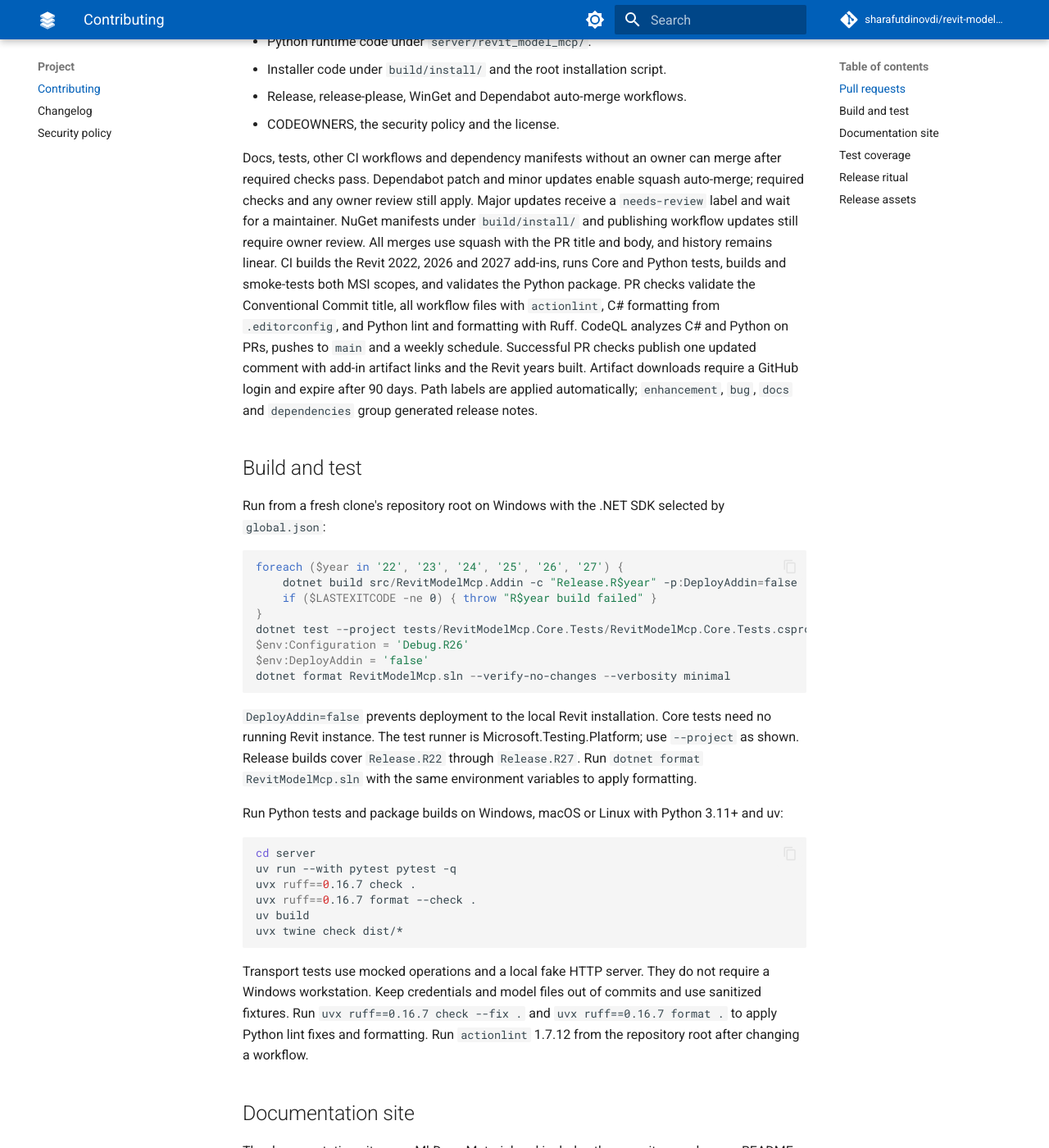
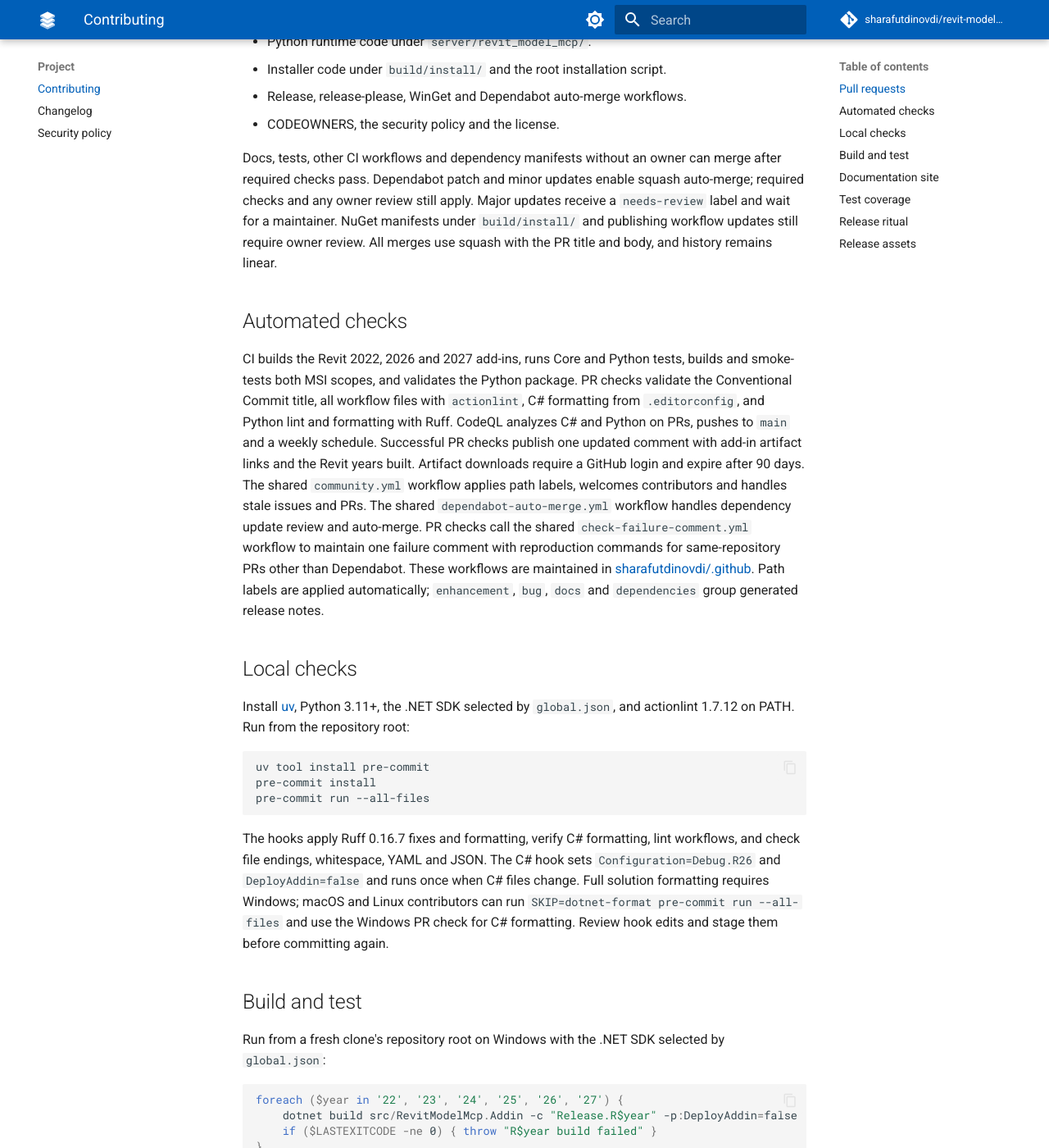
Before and after one commit to sharafutdinovdi/revit-model-mcp, an MkDocs documentation site: the page built from docs/contributing.md, in a window 1280 px wide and 1400 px high, scrolled down 938 px. Shown: the whole window at 82% size. Built offline with MkDocs 1.6.1 and Material for MkDocs 9.7.7, drawn with Linux system fonts in a browser that asks for light colours; comment, search, counter and statistics services are not loaded.

Commit message:
ci: adopt shared community workflows and pre-commit

````diff
--- a/CONTRIBUTING.md
+++ b/CONTRIBUTING.md
@@ -5,7 +5,7 @@ Bug reports include the Revit year, add-in version, installation method, transpo
 For visible failures, attach a screenshot of the dialog or ribbon in the form's screenshot field.
 Usage and installation questions belong in [Discussions](https://github.com/sharafutdinovdi/revit-model-mcp/discussions).
 
-Contributors follow the [code of conduct](CODE_OF_CONDUCT.md).
+Contributors follow the [code of conduct](https://github.com/sharafutdinovdi/.github/blob/main/CODE_OF_CONDUCT.md).
 
 ## Pull requests
 
@@ -36,12 +36,34 @@ Dependabot patch and minor updates enable squash auto-merge; required checks and
 Major updates receive a `needs-review` label and wait for a maintainer.
 NuGet manifests under `build/install/` and publishing workflow updates still require owner review.
 All merges use squash with the PR title and body, and history remains linear.
+## Automated checks
+
 CI builds the Revit 2022, 2026 and 2027 add-ins, runs Core and Python tests, builds and smoke-tests both MSI scopes, and validates the Python package.
 PR checks validate the Conventional Commit title, all workflow files with `actionlint`, C# formatting from `.editorconfig`, and Python lint and formatting with Ruff.
 CodeQL analyzes C# and Python on PRs, pushes to `main` and a weekly schedule.
 Successful PR checks publish one updated comment with add-in artifact links and the Revit years built.
 Artifact downloads require a GitHub login and expire after 90 days.
+The shared `community.yml` workflow applies path labels, welcomes contributors and handles stale issues and PRs.
+The shared `dependabot-auto-merge.yml` workflow handles dependency update review and auto-merge.
+PR checks call the shared `check-failure-comment.yml` workflow to maintain one failure comment with reproduction commands for same-repository PRs other than Dependabot.
+These workflows are maintained in [sharafutdinovdi/.github](https://github.com/sharafutdinovdi/.github#caller-workflows).
 Path labels are applied automatically; `enhancement`, `bug`, `docs` and `dependencies` group generated release notes.
+
+## Local checks
+
+Install [uv](https://docs.astral.sh/uv/getting-started/installation/), Python 3.11+, the .NET SDK selected by `global.json`, and actionlint 1.7.12 on PATH.
+Run from the repository root:
+
+```sh
+uv tool install pre-commit
+pre-commit install
+pre-commit run --all-files
+```
+
+The hooks apply Ruff 0.16.7 fixes and formatting, verify C# formatting, lint workflows, and check file endings, whitespace, YAML and JSON.
+The C# hook sets `Configuration=Debug.R26` and `DeployAddin=false` and runs once when C# files change.
+Full solution formatting requires Windows; macOS and Linux contributors can run `SKIP=dotnet-format pre-commit run --all-files` and use the Windows PR check for C# formatting.
+Review hook edits and stage them before committing again.
 
 ## Build and test
 
````
Also changed, not shown: .pre-commit-config.yaml (added, +27 -0 lines), AGENTS.md (+10 -0 lines), CODE_OF_CONDUCT.md (deleted, +0 -83 lines), 6 other files.
